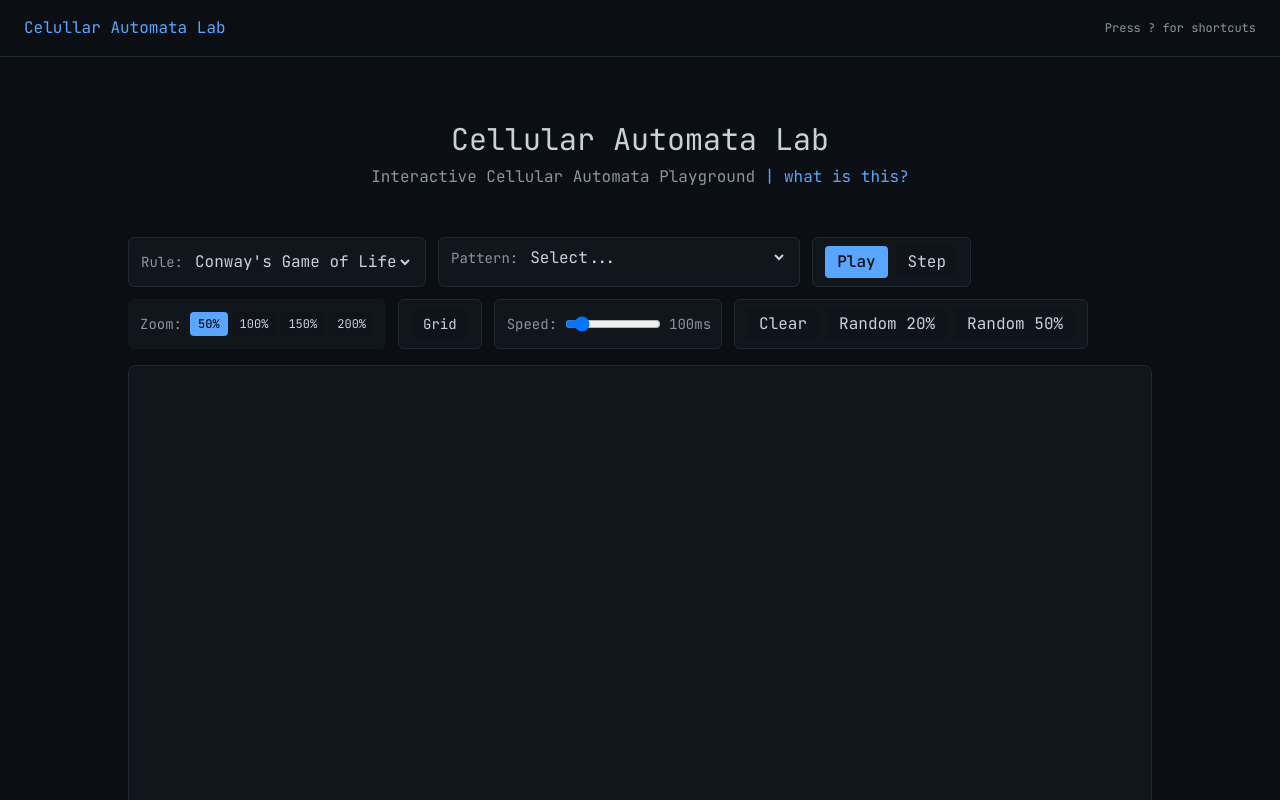
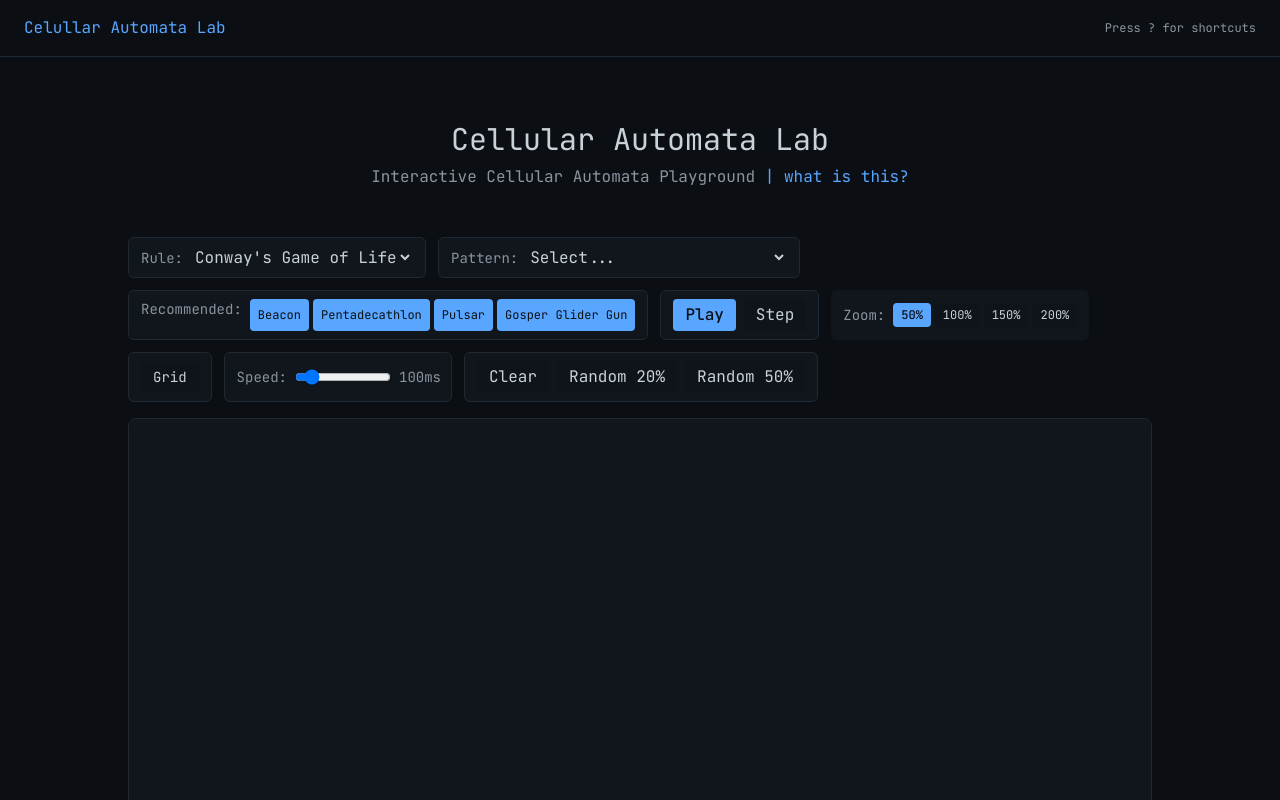
Before and after one commit to pratiksingh94/cellular-automata-lab, a React (Vite) app: page / in a window 1280 px wide. Shown: the top 800 px of the page. Built offline with nearby package versions, Linux system fonts and the light colour scheme.

Commit message:
added recommended pattern section

```diff
--- a/src/components/Controls.tsx
+++ b/src/components/Controls.tsx
@@ -1,7 +1,9 @@
 import { useState, useMemo } from "react";
 import { presets, type Rule } from "../rules";
 import type { GridFunctions } from "./Grid"
-import { getPatternsForRule } from "../patterns"
+import { getPatternsForRule, getRecommendedForRule } from "../patterns"
+import type { Pattern } from "../types";
+import RecommendedPatterns from "./RecommendedPatterns";
 
 
 const zoomLevels = [0.5, 1, 1.5, 2];
@@ -25,6 +27,12 @@ export default function Controls({ gridRef, rule, onRuleChange, speed, onSpeedCh
   const [selectedPattern, setSelectedPattern] = useState("");
 
   const rulePatterns = useMemo(() => getPatternsForRule(rule.name), [rule.name])
+  const recommendedPatterns = useMemo(() => getRecommendedForRule(rule.name), [rule.name])
+
+  const handleSelectRecommend = (pattern: Pattern) => {
+    setSelectedPattern(pattern.name);
+    gridRef.current?.loadPattern(pattern.data)
+  }
 
   const handlePresetChange = (name: string) => {
     setSelectedPreset(name);
@@ -109,6 +117,8 @@ export default function Controls({ gridRef, rule, onRuleChange, speed, onSpeedCh
         )}
       </div>
 
+      <RecommendedPatterns patterns={recommendedPatterns} onSelect={handleSelectRecommend}/>
+
       {/* controlling btns  */}
       <div className="flex items-center gap-2 bg-panel border border-border rounded-md px-3 py-2">
         <button
--- /dev/null
+++ b/src/components/RecommendedPatterns.tsx
@@ -0,0 +1,22 @@
+import type { Pattern } from "../types";
+
+export default function RecommendedPatterns({patterns, onSelect}: { patterns: Pattern[], onSelect: (pattern: Pattern) => void; }) {
+  if(patterns.length === 0) return null;
+
+  return (
+    <div className="flex flex-wrap gap-2 bg-panel border border-border rounded-md px-3 py-2">
+      <span className="text-text-muted text-sm">Recommended:</span>
+      <div className="flex flex-wrap gap-1">
+        {patterns.map(p => (
+          <button
+          key={p.name}
+          onClick={() => onSelect(p)}
+          className="px-2 py-1 text-xs bg-accent text-bg rounded cursor-pointer hover:opacity-80"
+          >
+            {p.name}
+          </button>
+        ))}
+      </div>
+    </div>
+  )
+}
--- a/src/patterns.ts
+++ b/src/patterns.ts
@@ -97,6 +97,7 @@ export const patterns: Pattern[] = [
     category: "oscillator",
     description: "Period-2 oscillator",
     rule: "Conway's Game of Life",
+    recommended: true,
     data: [
       [0, 0], [1, 0],
       [0, 1], [3, 2],
@@ -108,6 +109,7 @@ export const patterns: Pattern[] = [
     category: "oscillator",
     description: "Period-15 oscillator",
     rule: "Conway's Game of Life",
+    recommended: true,
     data: [
       [5, 5], [6, 5],
       [7, 4], [7, 6],
@@ -122,6 +124,7 @@ export const patterns: Pattern[] = [
     category: "oscillator",
     description: "Period-3 oscillator",
     rule: "Conway's Game of Life",
+    recommended: true,
     data: [
       [2, 0], [3, 0], [4, 0], [8, 0], [9, 0], [10, 0],
       [2, 5], [3, 5], [4, 5], [8, 5], [9, 5], [10, 5],
@@ -166,6 +169,7 @@ export const patterns: Pattern[] = [
     category: "gun",
     description: "produces glider every 30 generations",
     rule: "Conway's Game of Life",
+    recommended: true,
     data: [
       [1, 5], [1, 6],
       [2, 5], [2, 6],
@@ -197,6 +201,10 @@ export const patternsByCategory = {
   "gun": patterns.filter(p => p.category === "gun")
 }
 
+export function getRecommendedForRule(ruleName: string): Pattern[] {
+  return patterns.filter(p => p.rule === ruleName && p.recommended)
+}
+
 export function getPatternsForRule(ruleName: string): Pattern[] {
   return patterns.filter(p => p.rule === ruleName)
 }
--- a/src/types.ts
+++ b/src/types.ts
@@ -5,5 +5,6 @@ export type Pattern = {
   data: Point[];
   description: string;
   rule: string;
-  category: "still-life" | "oscillator" | "spaceship" | "gun"
+  category: "still-life" | "oscillator" | "spaceship" | "gun";
+  recommended?: boolean;
 }
```
